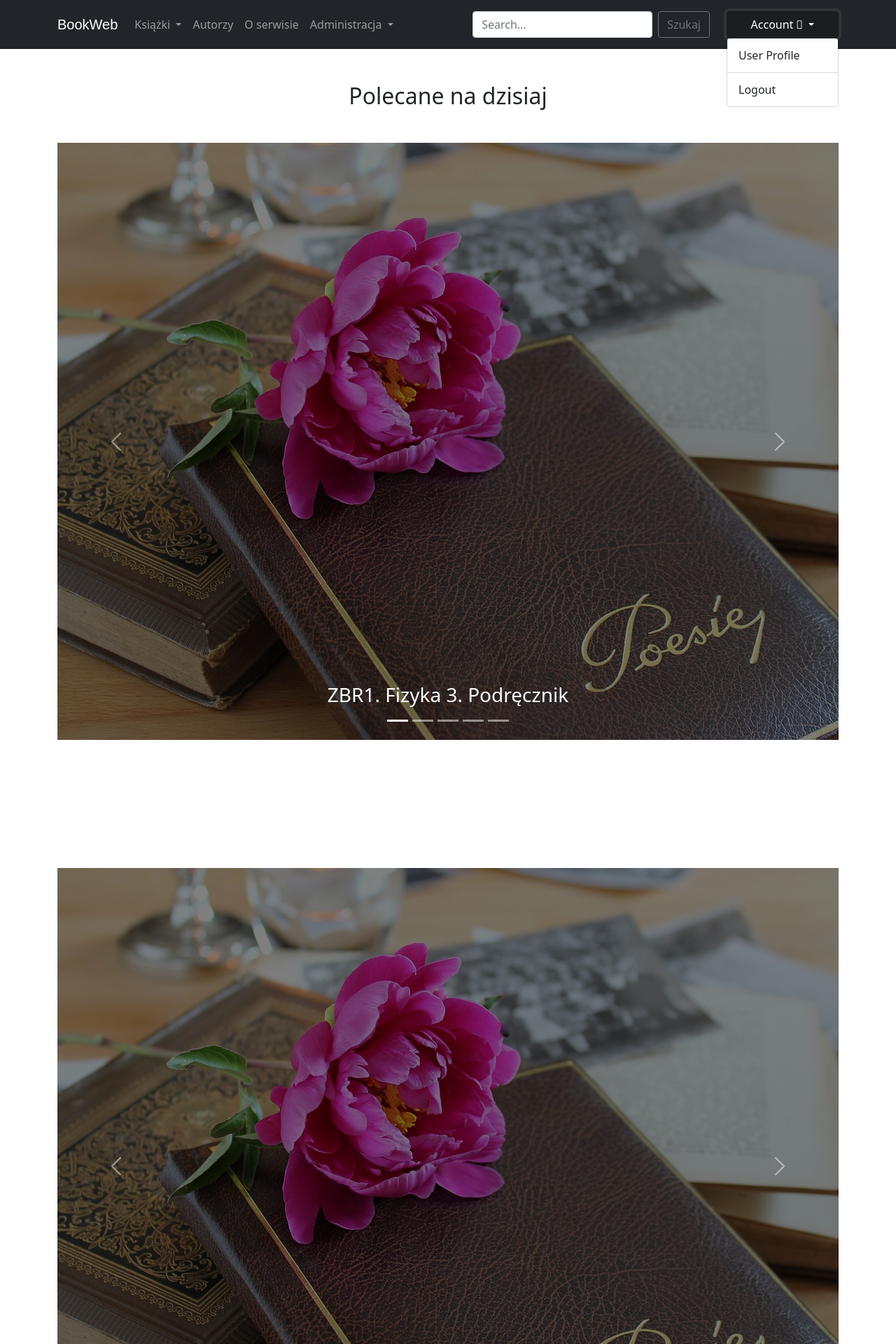
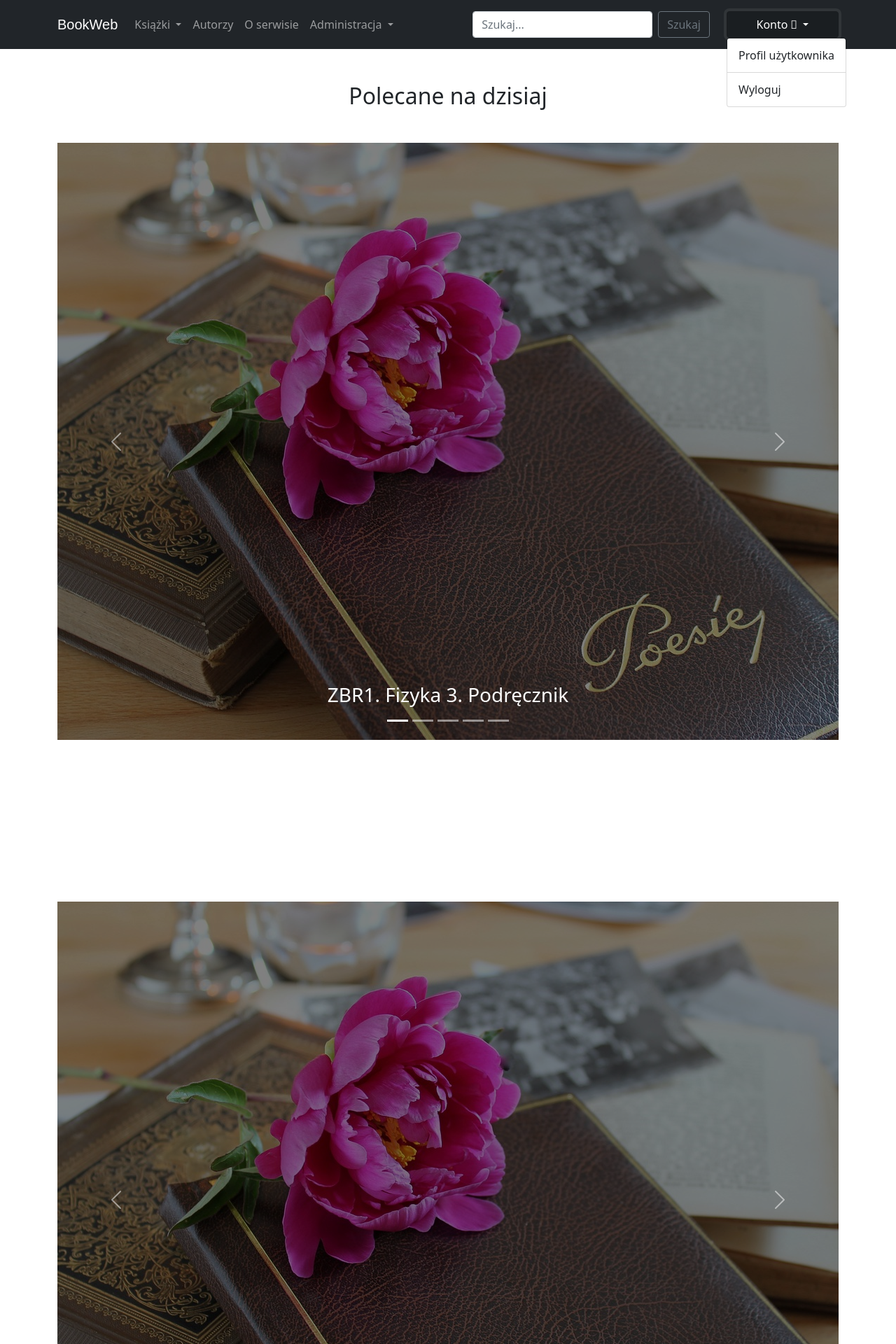
Before and after one commit to musialpatryk/web-book, a Django app: page / in a window 1280 px wide, after a click on "Konto". Shown: the top 1920 px of the page at 70% size. Run offline with Django 3.2, Linux system fonts and the light colour scheme; a user stored in the database is signed in; data comes from the database, SQL or seed files in the repository; data that the repository does not hold is empty; parts of the project's set-up code (start-up, migrations or seed data) failed here and were passed over; some libraries are stand-ins or nearby versions; some web fonts are replaced.

Commit message:
Changes: - translate menu to polish, - fix homepage css

```diff
--- a/assets/style.css
+++ b/assets/style.css
@@ -65,13 +65,18 @@ body{
 
 /* Homepage styles */
 
-.carousel-container:not(:nth-of-type(1)) {
+.carousel-container:nth-of-type(1) {
+    margin-bottom: 3rem;
+}
+
+.carousel-container:not(:nth-of-type(1)):not(:nth-of-type(2n)) {
     margin: 3rem 0;
 }
 
 .carousel-container:nth-of-type(2n) {
     background-color: var(--lt-color-gray-700);
     color: var(--bs-body-color);
+    padding: 3rem 0;
 }
 
 .carousel-container:nth-of-type(2n) h2 {
--- a/books/templates/books/book_create.html
+++ b/books/templates/books/book_create.html
@@ -15,6 +15,6 @@
         {{form.publishDate}}
 
         {{form.image}}
-        <button type="submit" class="btn btn-success">Zgłoś</button>
+        <button type="submit" class="btn btn-lg btn-success mt-4">Zgłoś prośbę o dodanie</button>
     </form>
 {% endblock %}
--- a/books/templates/books/book_details.html
+++ b/books/templates/books/book_details.html
@@ -14,7 +14,7 @@
 
                     <div class="col">
                         <div class="row">
-                            <h1 class="col">{{ book.title }}</h1>
+                            <h2 class="col">{{ book.title }}</h2>
 
                             <div class="col-2 mt-2 fs-5 text-end">
                                 <span class="fa fa-star btn-rating {% if book.rating >= 1 %} checked {% endif %}}}"></span>
--- a/reviews/templates/reviews/review_create.html
+++ b/reviews/templates/reviews/review_create.html
@@ -1,6 +1,6 @@
 <div class="card mt-4">
     <form method="post" class="card-body" action="{% url 'reviews:create' %}">
-        <h2 class="mb-4">Dodaj recenzje</h2>
+        <h4 class="mb-4">Dodaj recenzje</h4>
         {% csrf_token %}
         {{ form.vote }}
         {{ form.review }}
--- a/templates/base_layout.html
+++ b/templates/base_layout.html
@@ -80,7 +80,7 @@
                  data-toggle="dropdown"
                  aria-haspopup="true"
                  aria-expanded="false">
-                  Account <i class="fas fa-user-circle"></i>
+                  Konto <i class="fas fa-user-circle"></i>
               </button>
 
               <ul class="dropdown-menu dropdown-menu-end" aria-labelledby="dropdownMenuLink">
@@ -104,12 +104,12 @@
                     <li>
                         <form action="{% url 'accounts:profile' %}" method="post">
                             {% csrf_token %}
-                            <button type="submit" class="dropdown-item">User Profile</button>
+                            <button type="submit" class="dropdown-item">Profil użytkownika</button>
                         </form>
                         <div class="dropdown-divider"></div>
                         <form action="{% url 'accounts:logout' %}" method="post">
                             {% csrf_token %}
-                            <button type="submit" class="dropdown-item">Logout</button>
+                            <button type="submit" class="dropdown-item">Wyloguj</button>
                         </form>
                     </li>
                 {% endif %}
--- a/templates/search_bar.html
+++ b/templates/search_bar.html
@@ -1,4 +1,4 @@
 <form class="d-flex my-2" action="{% url 'books:search' %}" method="get">
-  <input class="form-control me-2" name="title" type="text" placeholder="Search..."/>
-  <input type="submit" value="Szukaj"  class="btn btn-outline-secondary" />
+  <input class="form-control me-2" name="title" type="text" placeholder="Szukaj..."/>
+  <button type="submit" class="btn btn-outline-secondary">Szukaj</button>
 </form>
```
